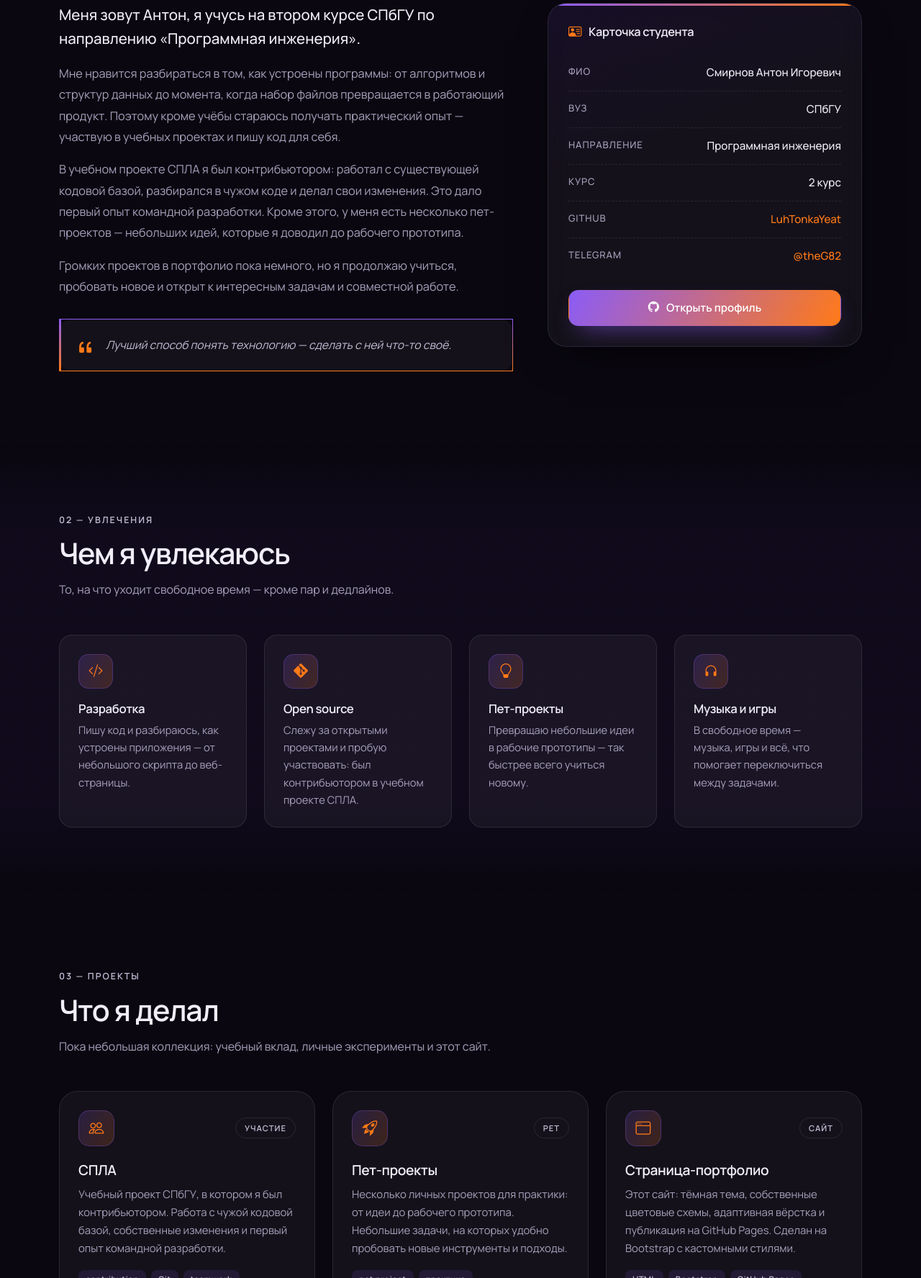
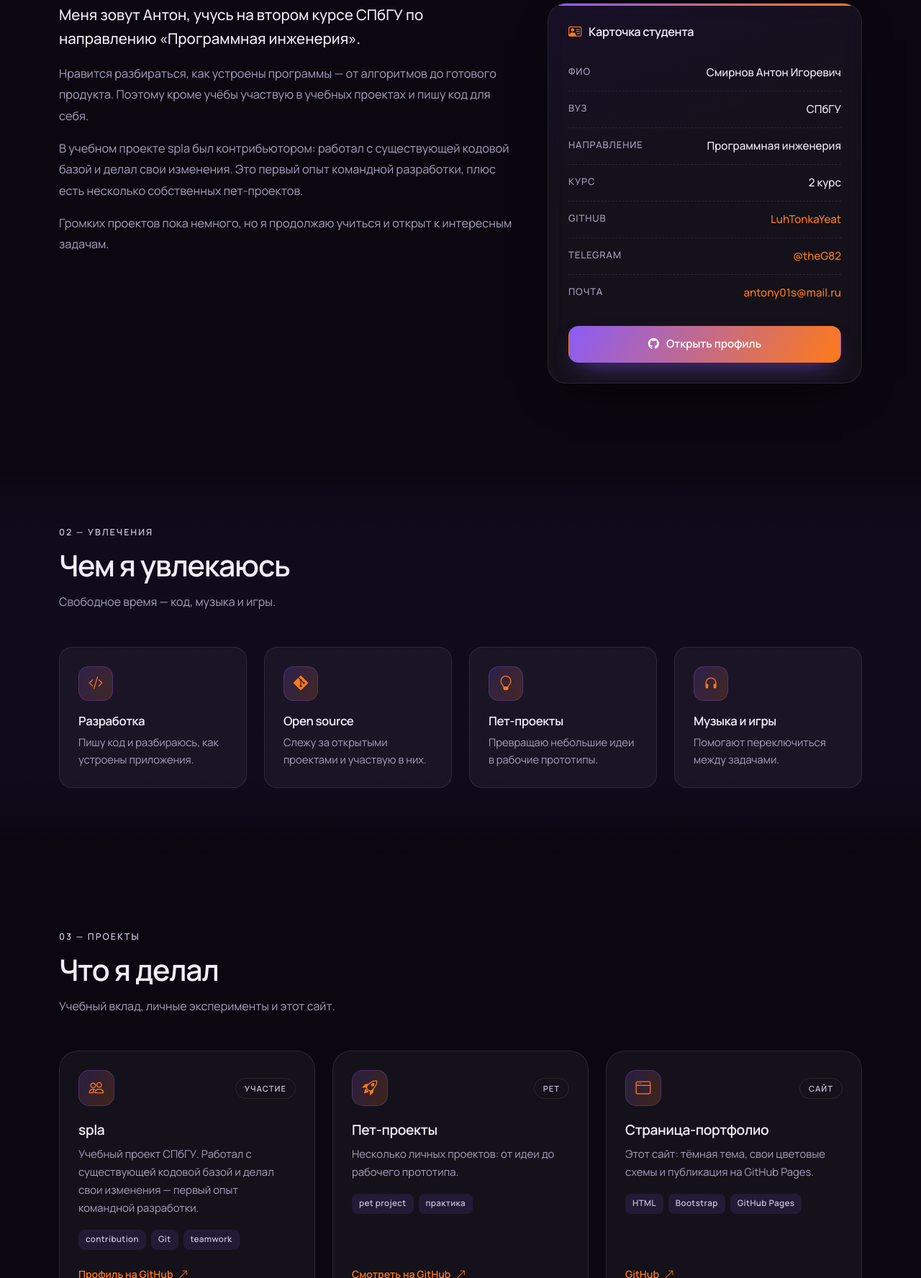
Before and after one commit to LuhTonkaYeat/LuhTonkaYeat.github.io, a plain HTML site: page index.html in a window 1280 px wide. Shown: the part 1024-2800 px from the top of the page at 72% size. Drawn offline with nearby package versions, Linux system fonts and the light colour scheme; a web font is replaced by a local one.

Commit message:
Добавил почту, сократил тексты, spla

```diff
--- a/assets/css/style.css
+++ b/assets/css/style.css
@@ -671,30 +671,6 @@ p { margin-top: 0; }
   line-height: 1.6;
 }
 
-.quote-card {
-  position: relative;
-  margin-top: 30px;
-  padding: 22px 26px 22px 62px;
-  border: 1px solid var(--border);
-  border-left: 3px solid transparent;
-  border-image: linear-gradient(180deg, var(--accent-1), var(--accent-2)) 1;
-  border-radius: var(--radius-md);
-  background: var(--surface);
-}
-.quote-card i {
-  position: absolute;
-  top: 16px;
-  left: 20px;
-  font-size: 1.7rem;
-  color: var(--accent-2);
-}
-.quote-card p {
-  margin: 0;
-  color: var(--muted-strong);
-  font-size: 0.98rem;
-  font-style: italic;
-}
-
 /* Карточка с данными */
 .info-card {
   position: relative;
@@ -1069,6 +1045,8 @@ p { margin-top: 0; }
   .photo-wrap { max-width: 320px; }
   .photo-chip { left: 12px; right: 12px; bottom: 12px; padding: 10px 12px; }
   .contact-actions .btn { width: 100%; }
+  .contact-links { flex-direction: column; gap: 6px; }
+  .contact-links .sep { display: none; }
   .footer-inner { flex-direction: column; text-align: center; }
   .info-row { flex-direction: column; gap: 4px; }
   .info-row dd { text-align: left; }
--- a/index.html
+++ b/index.html
@@ -104,9 +104,8 @@
             </h1>
 
             <p class="hero-lead reveal">
-              Учусь на втором курсе Санкт-Петербургского государственного университета.
-              Пишу код, разбираюсь в чужих проектах через open source и собираю
-              собственные пет-проекты. Здесь — коротко обо мне, учёбе и том, что я делаю.
+              Студент 2 курса СПбГУ, направление «Программная инженерия».
+              Пишу код, участвую в open source и делаю пет-проекты.
             </p>
 
             <div class="hero-actions reveal">
@@ -170,30 +169,23 @@
           <div class="col-lg-7">
             <div class="about-text reveal">
               <p class="lead-text">
-                Меня зовут Антон, я учусь на втором курсе СПбГУ по направлению
+                Меня зовут Антон, учусь на втором курсе СПбГУ по направлению
                 «Программная инженерия».
               </p>
               <p>
-                Мне нравится разбираться в том, как устроены программы: от алгоритмов
-                и структур данных до момента, когда набор файлов превращается в
-                работающий продукт. Поэтому кроме учёбы стараюсь получать практический
-                опыт — участвую в учебных проектах и пишу код для себя.
+                Нравится разбираться, как устроены программы — от алгоритмов до
+                готового продукта. Поэтому кроме учёбы участвую в учебных проектах
+                и пишу код для себя.
               </p>
               <p>
-                В учебном проекте СПЛА я был контрибьютором: работал с существующей
-                кодовой базой, разбирался в чужом коде и делал свои изменения. Это дало
-                первый опыт командной разработки. Кроме этого, у меня есть несколько
-                пет-проектов — небольших идей, которые я доводил до рабочего прототипа.
+                В учебном проекте spla был контрибьютором: работал с существующей
+                кодовой базой и делал свои изменения. Это первый опыт командной
+                разработки, плюс есть несколько собственных пет-проектов.
               </p>
               <p>
-                Громких проектов в портфолио пока немного, но я продолжаю учиться,
-                пробовать новое и открыт к интересным задачам и совместной работе.
+                Громких проектов пока немного, но я продолжаю учиться и открыт
+                к интересным задачам.
               </p>
-            </div>
-
-            <div class="quote-card reveal">
-              <i class="bi bi-quote" aria-hidden="true"></i>
-              <p>Лучший способ понять технологию — сделать с ней что-то своё.</p>
             </div>
           </div>
 
@@ -228,6 +220,10 @@
                   <dt>Telegram</dt>
                   <dd><a href="https://t.me/theG82" target="_blank" rel="noopener">@theG82</a></dd>
                 </div>
+                <div class="info-row">
+                  <dt>Почта</dt>
+                  <dd><a href="mailto:antony01s@mail.ru">antony01s@mail.ru</a></dd>
+                </div>
               </dl>
               <a href="https://github.com/LuhTonkaYeat" class="btn btn-brand btn-block" target="_blank" rel="noopener">
                 <i class="bi bi-github" aria-hidden="true"></i> Открыть профиль
@@ -244,7 +240,7 @@
         <div class="section-head reveal">
           <p class="eyebrow">02 — Увлечения</p>
           <h2 class="section-title">Чем я увлекаюсь</h2>
-          <p class="section-sub">То, на что уходит свободное время — кроме пар и дедлайнов.</p>
+          <p class="section-sub">Свободное время — код, музыка и игры.</p>
         </div>
 
         <div class="row g-4">
@@ -252,28 +248,28 @@
             <article class="tile reveal">
               <span class="tile-icon"><i class="bi bi-code-slash" aria-hidden="true"></i></span>
               <h3>Разработка</h3>
-              <p>Пишу код и разбираюсь, как устроены приложения — от небольшого скрипта до веб-страницы.</p>
+              <p>Пишу код и разбираюсь, как устроены приложения.</p>
             </article>
           </div>
           <div class="col-sm-6 col-xl-3">
             <article class="tile reveal">
               <span class="tile-icon"><i class="bi bi-git" aria-hidden="true"></i></span>
               <h3>Open source</h3>
-              <p>Слежу за открытыми проектами и пробую участвовать: был контрибьютором в учебном проекте СПЛА.</p>
+              <p>Слежу за открытыми проектами и участвую в них.</p>
             </article>
           </div>
           <div class="col-sm-6 col-xl-3">
             <article class="tile reveal">
               <span class="tile-icon"><i class="bi bi-lightbulb" aria-hidden="true"></i></span>
               <h3>Пет-проекты</h3>
-              <p>Превращаю небольшие идеи в рабочие прототипы — так быстрее всего учиться новому.</p>
+              <p>Превращаю небольшие идеи в рабочие прототипы.</p>
             </article>
           </div>
           <div class="col-sm-6 col-xl-3">
             <article class="tile reveal">
               <span class="tile-icon"><i class="bi bi-headphones" aria-hidden="true"></i></span>
               <h3>Музыка и игры</h3>
-              <p>В свободное время — музыка, игры и всё, что помогает переключиться между задачами.</p>
+              <p>Помогают переключиться между задачами.</p>
             </article>
           </div>
         </div>
@@ -286,7 +282,7 @@
         <div class="section-head reveal">
           <p class="eyebrow">03 — Проекты</p>
           <h2 class="section-title">Что я делал</h2>
-          <p class="section-sub">Пока небольшая коллекция: учебный вклад, личные эксперименты и этот сайт.</p>
+          <p class="section-sub">Учебный вклад, личные эксперименты и этот сайт.</p>
         </div>
 
         <div class="row g-4">
@@ -296,10 +292,10 @@
                 <span class="project-icon"><i class="bi bi-people" aria-hidden="true"></i></span>
                 <span class="project-badge">участие</span>
               </div>
-              <h3>СПЛА</h3>
+              <h3>spla</h3>
               <p>
-                Учебный проект СПбГУ, в котором я был контрибьютором. Работа с чужой
-                кодовой базой, собственные изменения и первый опыт командной разработки.
+                Учебный проект СПбГУ. Работал с существующей кодовой базой
+                и делал свои изменения — первый опыт командной разработки.
               </p>
               <ul class="tags">
                 <li>contribution</li>
@@ -320,8 +316,7 @@
               </div>
               <h3>Пет-проекты</h3>
               <p>
-                Несколько личных проектов для практики: от идеи до рабочего прототипа.
-                Небольшие задачи, на которых удобно пробовать новые инструменты и подходы.
+                Несколько личных проектов: от идеи до рабочего прототипа.
               </p>
               <ul class="tags">
                 <li>pet project</li>
@@ -341,8 +336,8 @@
               </div>
               <h3>Страница-портфолио</h3>
               <p>
-                Этот сайт: тёмная тема, собственные цветовые схемы, адаптивная вёрстка
-                и публикация на GitHub Pages. Сделан на Bootstrap с кастомными стилями.
+                Этот сайт: тёмная тема, свои цветовые схемы и публикация
+                на GitHub Pages.
               </p>
               <ul class="tags">
                 <li>HTML</li>
@@ -365,13 +360,16 @@
           <p class="eyebrow">04 — Контакты</p>
           <h2 class="section-title">Давайте знакомиться</h2>
           <p class="contact-lead">
-            Проще всего написать в Telegram — отвечаю быстро. Открыт к совместным
-            проектам, учебным инициативам и просто хорошим разговорам о коде.
+            Проще всего написать в Telegram или на почту. Открыт к совместным
+            проектам и интересным задачам.
           </p>
 
           <div class="contact-actions">
             <a href="https://t.me/theG82" class="btn btn-brand btn-lg" target="_blank" rel="noopener">
               <i class="bi bi-telegram" aria-hidden="true"></i> @theG82
+            </a>
+            <a href="mailto:antony01s@mail.ru" class="btn btn-ghost btn-lg">
+              <i class="bi bi-envelope" aria-hidden="true"></i> antony01s@mail.ru
             </a>
             <a href="https://github.com/LuhTonkaYeat" class="btn btn-ghost btn-lg" target="_blank" rel="noopener">
               <i class="bi bi-github" aria-hidden="true"></i> LuhTonkaYeat
@@ -383,6 +381,10 @@
           </div>
 
           <div class="contact-links">
+            <a href="mailto:antony01s@mail.ru">
+              <i class="bi bi-envelope" aria-hidden="true"></i> antony01s@mail.ru
+            </a>
+            <span class="sep" aria-hidden="true">·</span>
             <a href="https://github.com/LuhTonkaYeat" target="_blank" rel="noopener">
               <i class="bi bi-github" aria-hidden="true"></i> github.com/LuhTonkaYeat
             </a>
```
